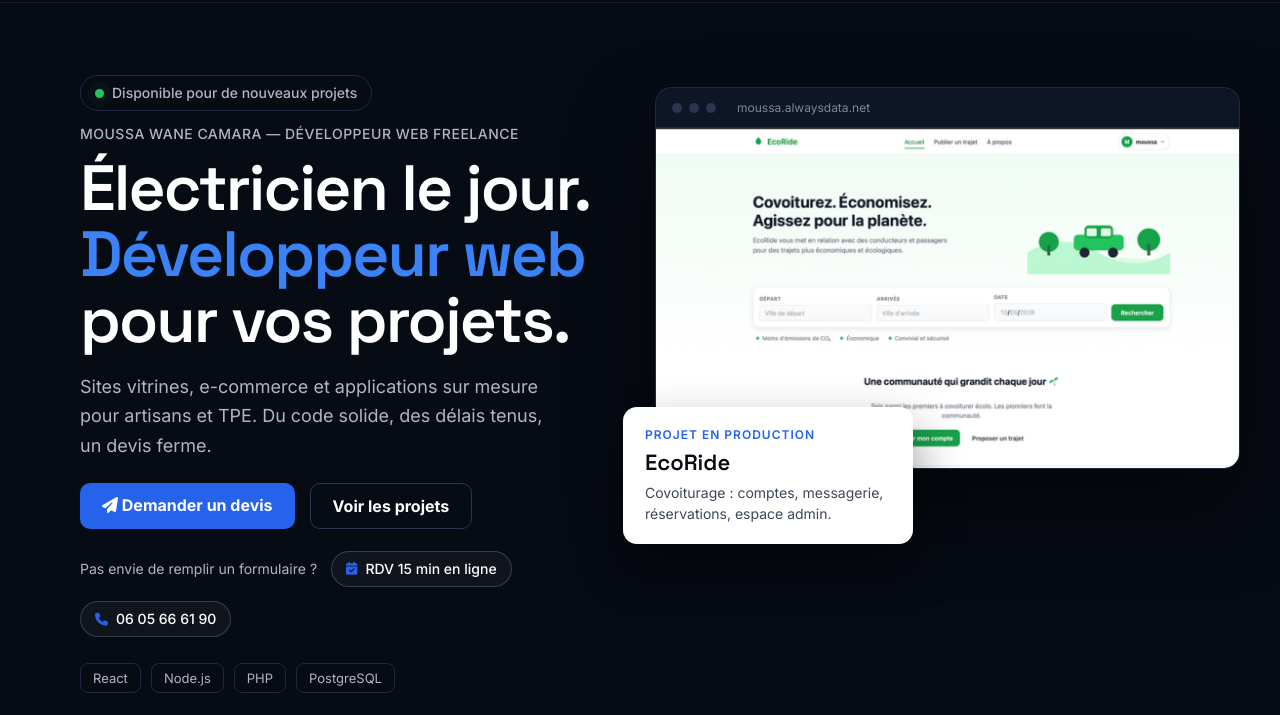
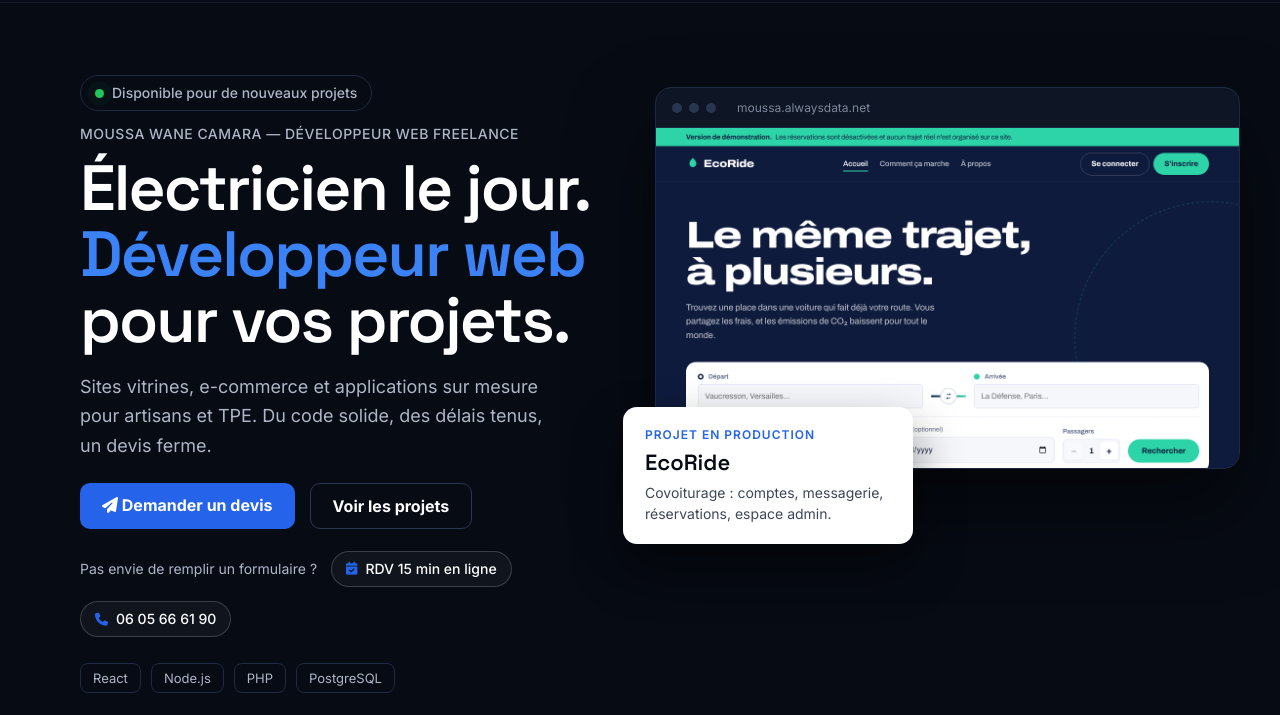
Before and after one commit to Moussa-data/portfolio-dev-fullstack, a plain HTML site: page index.html in a window 1280 px wide. Shown: the part 78-793 px from the top of the page. Drawn offline with Linux system fonts and the light colour scheme.

Commit message:
Capture EcoRide mise à jour (nouveau design bleu nuit / menthe)
Co-Authored-By: Claude Opus 5.5 <noreply@anthropic.com>
Claude-Session: https://claude.ai/code/session_01XoEdrcqzYAEgVNLdrRUv9T

```diff
--- a/index.html
+++ b/index.html
@@ -159,7 +159,7 @@
               <span></span><span></span><span></span>
               <span class="hero-browser-url">moussa.alwaysdata.net</span>
             </div>
-            <img src="assets/images/ecoride.png" alt="Capture d'écran d'EcoRide, plateforme de covoiturage">
+            <img src="assets/images/ecoride-v2.png" alt="Capture d'écran d'EcoRide, plateforme de covoiturage">
           </div>
 
           <a href="#projets" class="hero-project-card">
@@ -353,7 +353,7 @@
 
         <div class="project-card">
           <a href="https://moussa.alwaysdata.net" target="_blank" rel="noopener noreferrer" class="project-image">
-            <img src="assets/images/ecoride.png" alt="Capture d'écran d'EcoRide, plateforme de covoiturage" loading="lazy">
+            <img src="assets/images/ecoride-v2.png" alt="Capture d'écran d'EcoRide, plateforme de covoiturage" loading="lazy">
           </a>
           <div class="project-content">
             <span class="project-badge">En production</span>
```
Also changed, not shown: assets/images/ecoride-v2.png (added), assets/images/ecoride.png (deleted).
